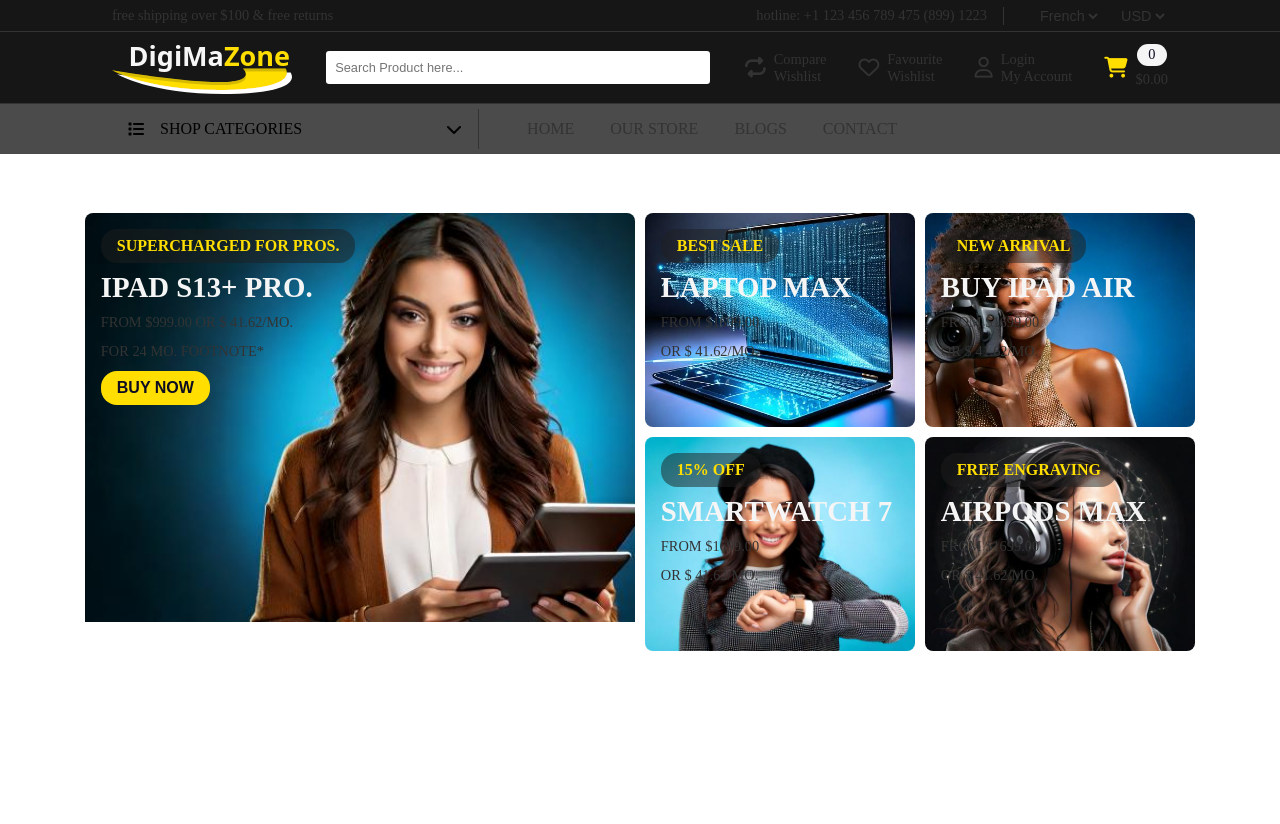
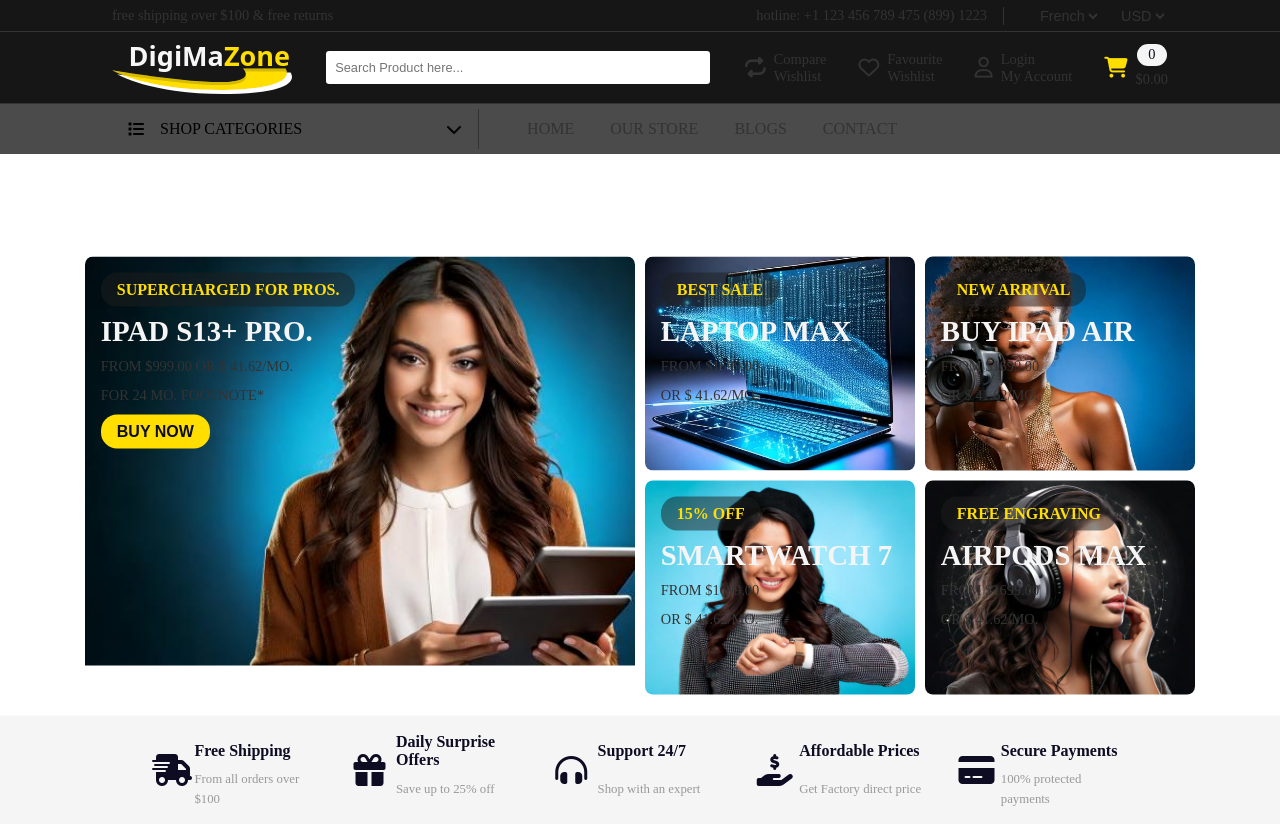
Before and after one commit to agweb12/digimazone, a PHP site: page / in a window 1280 px wide. Before the commit the page ends 651 px from the top, so only its background shows below. Run offline with PHP 8.4, Linux system fonts and the light colour scheme; some libraries are stand-ins or nearby versions; some web fonts are replaced.

Commit message:
version 1.1

```diff
--- a/assets/css/style.css
+++ b/assets/css/style.css
@@ -324,7 +324,6 @@
 
     main {
         width: 100%;
-        padding: 0rem 5rem;
         translate: 0% 40%;
         /* background: #0d0c22; */
 
@@ -332,7 +331,7 @@
             display: grid;
             width: 100%;
             height: 60vh;
-            padding: 1rem 0rem;
+            padding: 1rem 5rem;
             grid-template-columns: 50% 25% 25%;
             grid-template-rows: 1fr 1fr;
             /* gap: 1rem; */
@@ -443,6 +442,76 @@
             width: 100%;
             height: 100%;
             background: #f5f5f5;
+            padding: 0rem 5rem;
+
+            .banner-grid-services {
+                width: 90%;
+                display: grid;
+                grid-template-columns: 1fr 1fr 1fr 1fr 1fr;
+                grid-template-rows: 1fr;
+                margin: 0 auto;
+
+                i {
+                    font-size: 2rem;
+                    color: #0d0c22;
+                    grid-row: 2 span;
+                    grid-column: 1;
+                }
+
+                h3 {
+                    font-size: 1rem;
+                    font-weight: 800;
+                    color: #0d0c22;
+                    text-transform: capitalize;
+                    grid-row: 1;
+                    grid-column: 2;
+                }
+
+                p.offer {
+                    font-size: .8rem;
+                    font-weight: 300;
+                    color: #999;
+                    grid-row: 2;
+                    grid-column: 2;
+                }
+
+                .box-banner1,
+                .box-banner2,
+                .box-banner3,
+                .box-banner4,
+                .box-banner5 {
+                    display: grid;
+                    grid-template-columns: 25% 75%;
+                    grid-template-rows: 1fr 1fr;
+                    align-items: center;
+                    padding: 1rem;
+                }
+
+                .box-banner1 {
+                    grid-row: 1;
+                    grid-column: 1;
+                }
+
+                .box-banner2 {
+                    grid-row: 1;
+                    grid-column: 2;
+                }
+
+                .box-banner3 {
+                    grid-row: 1;
+                    grid-column: 3;
+                }
+
+                .box-banner4 {
+                    grid-row: 1;
+                    grid-column: 4;
+                }
+
+                .box-banner5 {
+                    grid-row: 1;
+                    grid-column: 5;
+                }
+            }
         }
     }
 }
--- a/index.html
+++ b/index.html
@@ -172,6 +172,35 @@
                 <p>or $ 41.62/mo.</p>
             </div>
         </article>
+        <section class="totalSection">
+            <div class="banner-grid-services">
+                <div class="box-banner1">
+                    <i class="fa-solid fa-truck-fast"></i>
+                    <h3>Free Shipping</h3>
+                    <p class="offer">From all orders over $100</p>
+                </div>
+                <div class="box-banner2">
+                    <i class="fa-solid fa-gift"></i>
+                    <h3>Daily Surprise Offers</h3>
+                    <p class="offer">Save up to 25% off</p>
+                </div>
+                <div class="box-banner3">
+                    <i class="fa-solid fa-headphones-simple"></i>
+                    <h3>Support 24/7</h3>
+                    <p class="offer">Shop with an expert</p>
+                </div>
+                <div class="box-banner4">
+                    <i class="fa-solid fa-hand-holding-dollar"></i>
+                    <h3>Affordable Prices</h3>
+                    <p class="offer">Get Factory direct price</p>
+                </div>
+                <div class="box-banner5">
+                    <i class="fa-solid fa-credit-card"></i>
+                    <h3>Secure payments</h3>
+                    <p class="offer">100% protected payments</p>
+                </div>
+            </div>
+        </section>
     </main>
     <script src="./assets/js/script.js"></script>
 </body>
```
